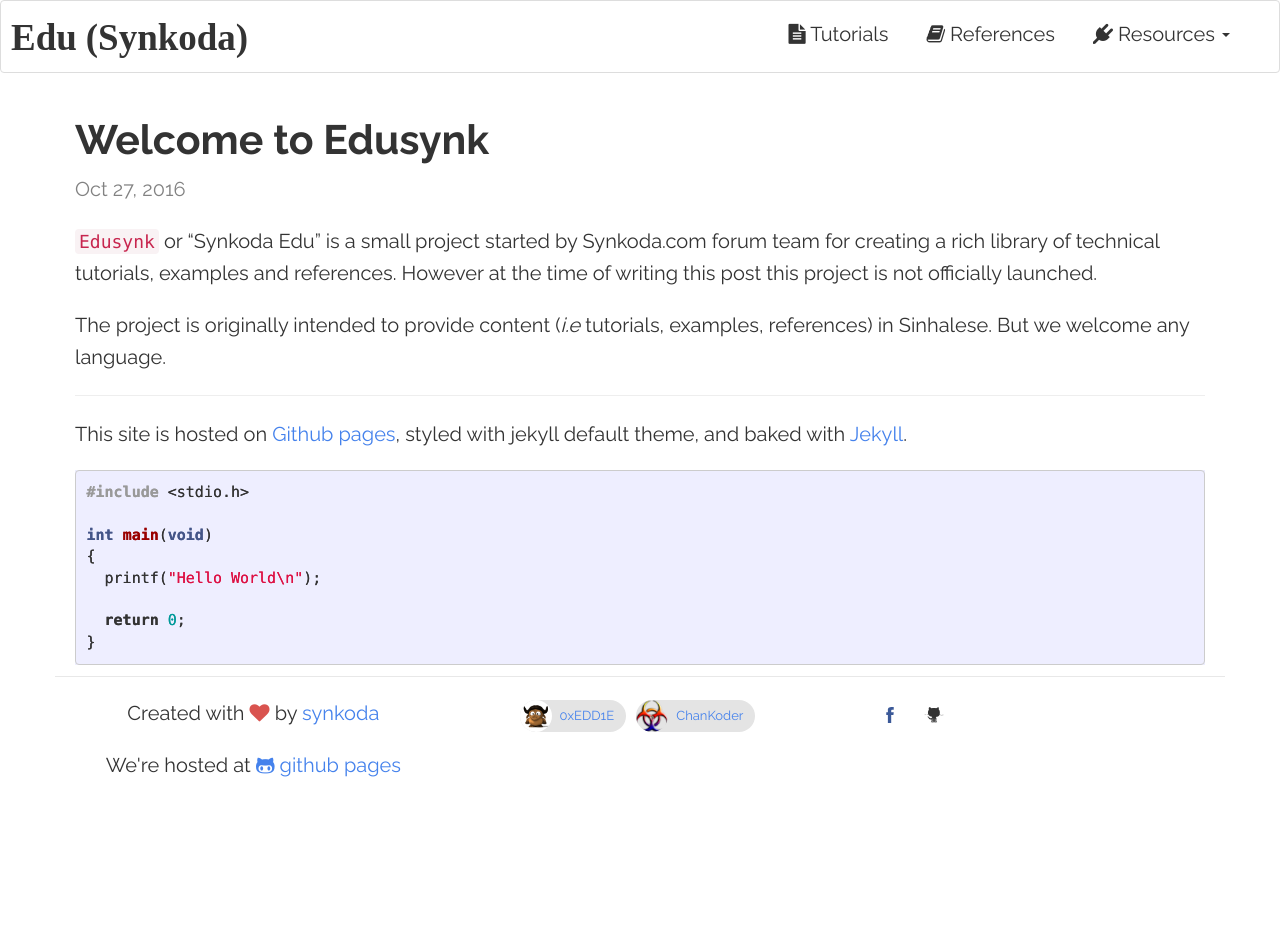
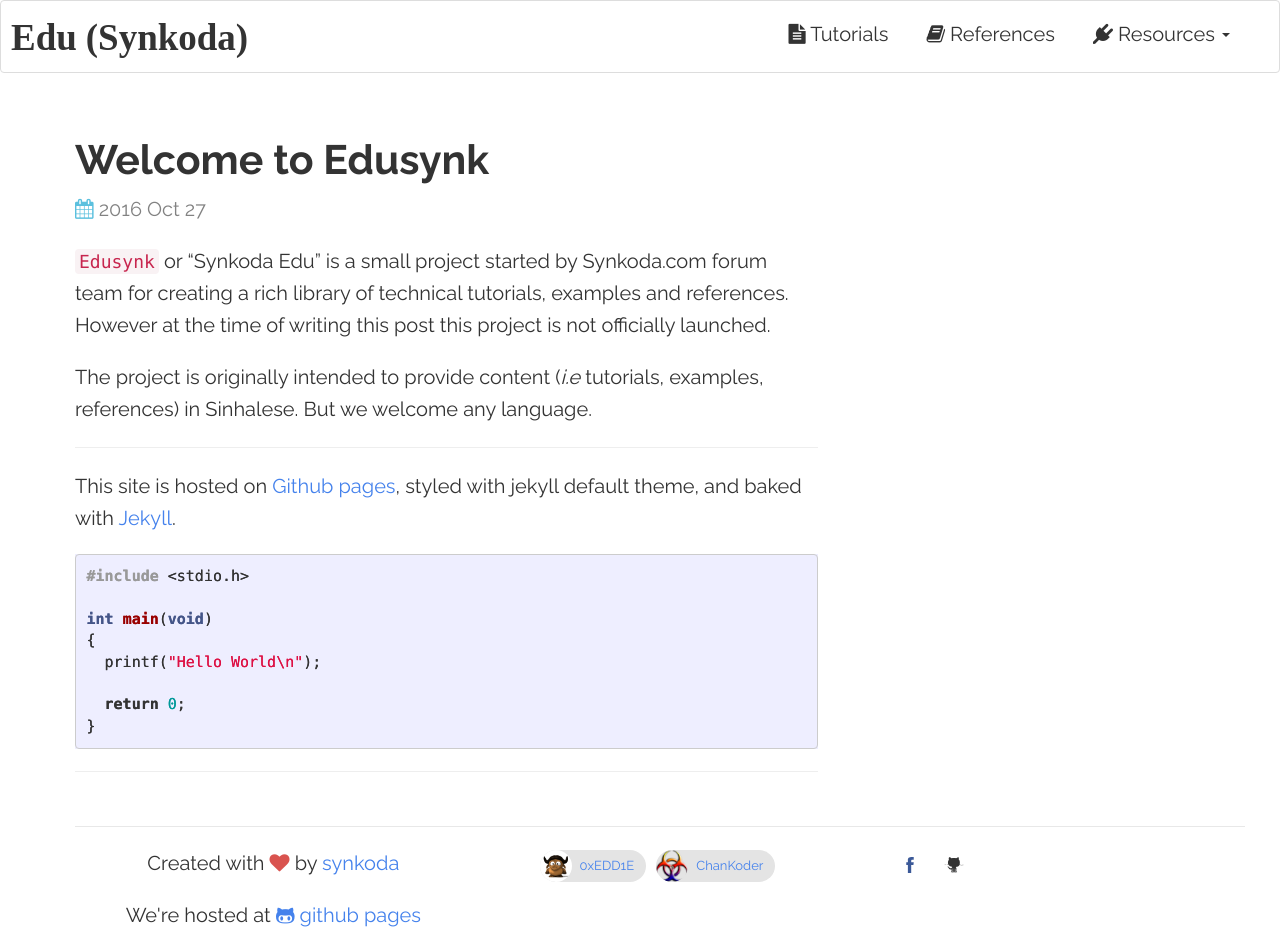
Before and after one commit to synkodr/synkodr.github.io, a Jekyll site: the page built from _posts/2016-10-27-welcome-to-edusynk.markdown, in a window 1280 px wide. Built offline with Jekyll 4.4.1, drawn with Linux system fonts in a browser that asks for light colours; nearby versions of some CDN libraries; some web fonts are replaced; before the commit the page ends 900 px from its top, so only the background shows below that.

Commit message:
edit post layout, sidebar incomplete yet

```diff
--- a/_layouts/post.html
+++ b/_layouts/post.html
@@ -1,15 +1,47 @@
 ---
 layout: default
 ---
+<div class="row">
+  <div class="col-md-8 mt20">
     <article class="post" itemscope itemtype="http://schema.org/BlogPosting">
-
       <header class="post-header">
         <h1 class="post-title" itemprop="name headline">{{ page.title }}</h1>
-    <p class="post-meta"><time datetime="{{ page.date | date_to_xmlschema }}" itemprop="datePublished">{{ page.date | date: "%b %-d, %Y" }}</time>{% if page.author %} • <span itemprop="author" itemscope itemtype="http://schema.org/Person"><span itemprop="name">{{ page.author }}</span></span>{% endif %}</p>
+        <p class="post-meta"><i class="fa fa-calendar text-info" aria-hidden="true"></i> <time datetime="{{ page.title | date_to_xmlscheme }}" itemprop="datePublished">{{ page.date | date: "%Y %b %-d" }}</time>{%if page.author %} <i class="fa fa-pencil text-danger" aria-hidden="true"></i> <span itemprop="author" itemscope itemtype="http://schema.org/Person"><span itemprop="name">{{ page.author }}</span></span>{% endif %} {% if page.category %} <i class="fa fa-thumb-tack" aria-hidden="true"></i> {{ page.category }} {% endif %}</p>
       </header>
 
       <div class="post-content" itemprop="articleBody">
         {{ content }}
       </div>
+    </article>
+    <hr/>
+    <br/>
+      <div class="row">
+        {% if page.category %}
+        <h3 class="aux-header">More from this category...</h3><br/>
+        <div>
+          {% assign curcat = site.posts | where: 'category', page.category %}
+          {% assign curcat = curcat | where_exp: "item", "item.title != page.title" %}
+          {% for item in curcat limit:3 %}
+          <div class="col-md-4 card">
+            <div class="panel panel-default">
+              <div class="panel-body">
+                <h3 class="panel-title pull-left">{{ item.title | truncate: 25 }}</h3><span class="item-meta pull-right"><small>{{ item.date | date: "%Y %b %-d" }}</small></span>
+              </div>
+              {% if item.img %}
+              <img width="100%" src="{{site.baseurl}}/images/{{item.img}}" alt="{{item.title}}">
+              {% else %}
+              <img width="100%" src="{{site.baseurl}}/{{site.global_image}}" alt="{{site.title}}">
+              {% endif %}
+              <div class="panel-body"><small>
+                {{ item.excerpt | strip_html | strip_newlines | truncate: 100 }}</small>
+                <a href="{{ item.url | prepend: site.baseurl }}" class="btn btn-primary btn-sm pull-right mt10">Read</a>
+              </div>
+            </div>
+          </div>
+          {% endfor %}
+        </div>
+        {% endif %}
+      </div>
 
-</article>
+    <!-- include sidebar.html -->
+  </div>
```
Lines whose indentation alone changed are shown as unchanged.
